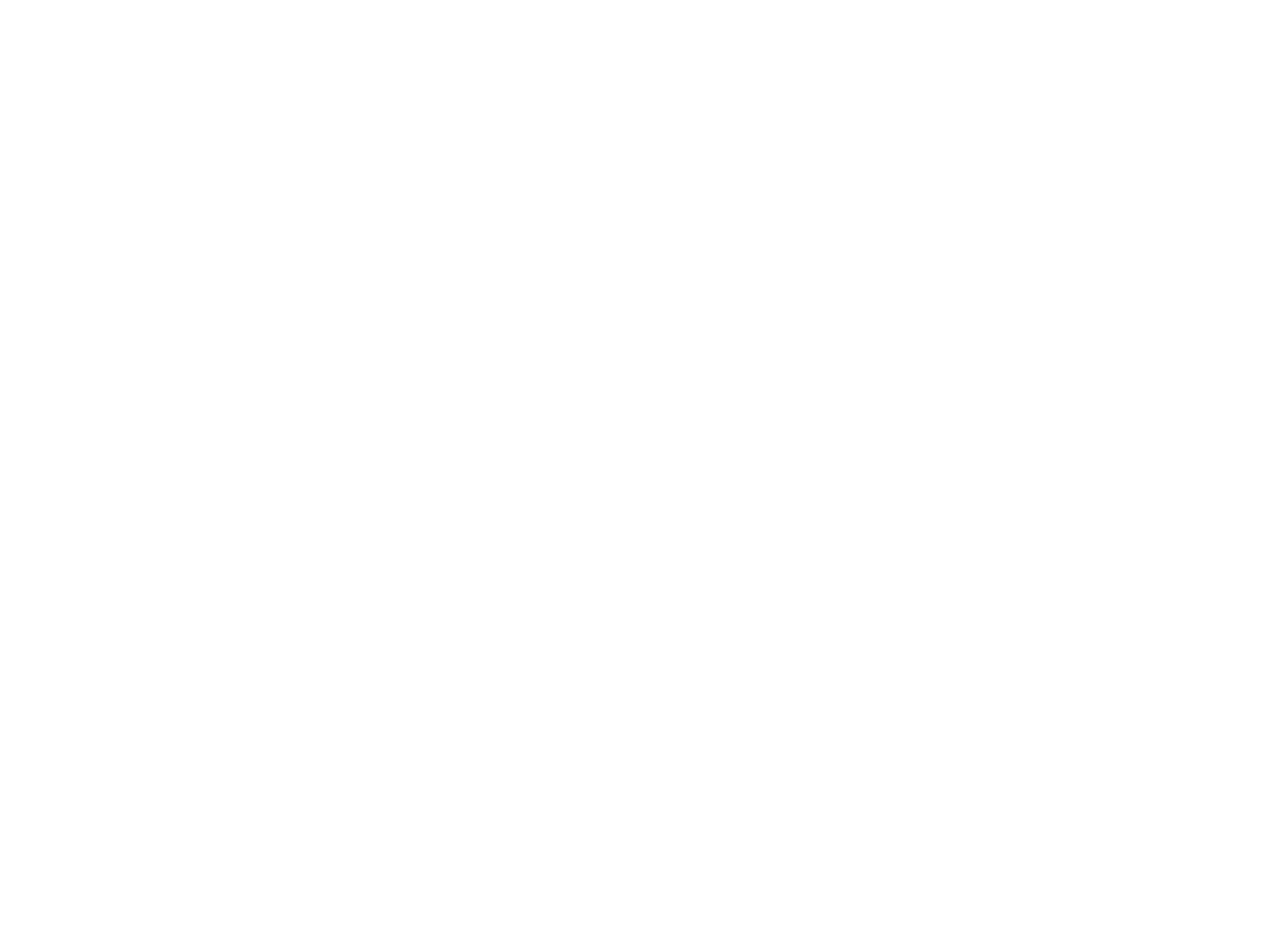
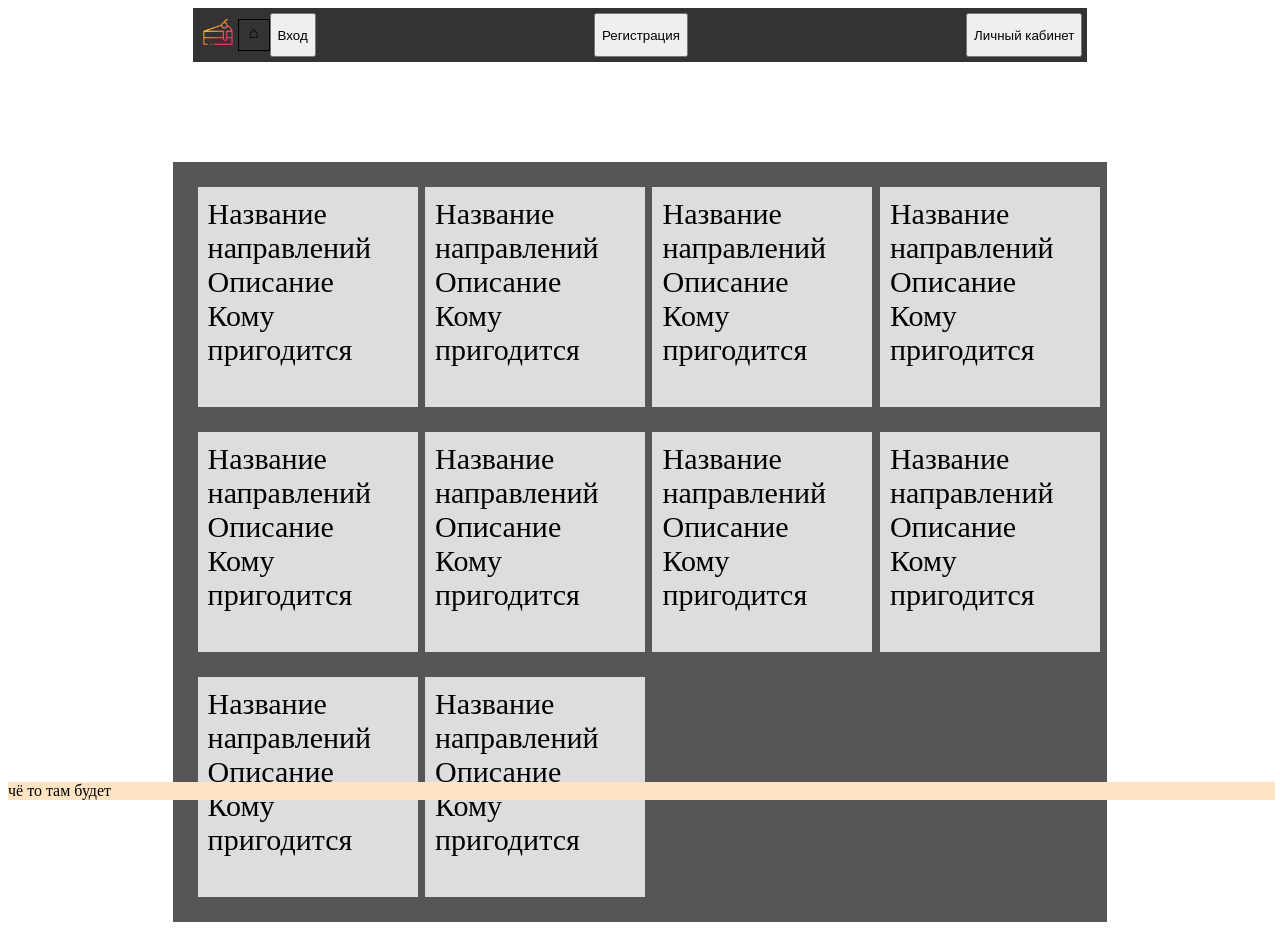
Before and after one commit to manInit/school-page-front, a React (Create React App) app: page /trajectory_list in a window 1280 px wide. Before the commit this address had no page. Before the commit the page ends 800 px from the top, so only its background shows below. Built offline with nearby package versions, Linux system fonts and the light colour scheme.

Commit message:
change trajectory to trajectory_list

```diff
--- a/src/App.js
+++ b/src/App.js
@@ -2,7 +2,7 @@
 
 import Home from "./home";
 import Personal from "./personal_space";
-import Trajectory from './trajectory'
+import TrajectoryList from './trajectory_list'
 import Sign_on from "./sign_on";
 import Sign_in from "./sign_in";
 
@@ -20,7 +20,7 @@
           <Routes>
               <Route path="/" element={<Home />} />
               <Route path="/personal" element={<Personal />} />
-              <Route path="/trajectory" element={<Trajectory />} />
+              <Route path="/trajectory_list" element={<TrajectoryList />} />
               <Route path="/register" element={<Sign_on />} />
               <Route path="/login" element={<Sign_in />} />
 
--- a/src/home.jsx
+++ b/src/home.jsx
@@ -7,7 +7,7 @@
 // export const home_btn = <input type="button" value='⌂' className='home_btn' onClick={() => {window.location.href=base_url}}/>
 export const uni_btn = <div className='uni_btn' onClick={() => {window.location.href='https://www.istu.edu'}}><img src={uni_logo} width='40' alt="uni_logo"/></div>
 export const home_btn = <div value='⌂' className='home_btn' onClick={() => {window.location.href=base_url}}><span>⌂</span></div>
-export const trajectory_btn = <input type='button' className='trajectory_btn' value='Направления' onClick={() => {window.location.href=base_url+'/trajectory'}}/>
+export const trajectory_btn = <input type='button' className='trajectory_btn' value='Направления' onClick={() => {window.location.href=base_url+'/trajectory_list'}}/>
 export const personal_space_btn = <input type='button' value='Личный кабинет' style={{marginLeft: 'auto'}} onClick={()=>{window.location.href=base_url+'/personal'}} />
 export const user_btn = <span className="user_fi">Имя Фамилия</span>
 export const login_btn = <input type='button' value='Вход' onClick={()=>{window.location.href=base_url+'/login'}}/>
--- a/src/trajectory.jsx
+++ b/src/trajectory.jsx
@@ -1,41 +1,7 @@
-import { useEffect } from "react"
-import { home_btn, personal_space_btn, bottom_info, uni_btn, user_btn } from "./home"
-import { get_req } from "./utils/requests-api"
 
 
-const Trajectory = (id) =>{
-    const data = {}//get_req('')
-    const trajectories = [{},{},{},{},{},{},{},{},{},{}]//get_req('')
-    useEffect(() => {
-        document.title = `Траектория`;
-    })
-    return(
-        <>
-            <div className="head_wrap">
-                {uni_btn}
-                {home_btn}
-                <div className="head_panel">
+const TrajectoryInfo = () =>{
 
-                    {user_btn}
-                    {personal_space_btn}
-                </div>
-            </div>
-            <div className="grid_container">
-                {trajectories.map(elem => (
-                    trajectory_div(elem)
-                ))}
-            </div>
-            {bottom_info}
-        </>
-    )
 }
 
-export default Trajectory
-
-const trajectory_div = (elem) =>{
-    return(
-        <div /*key={elem.id}*/ className="grid_item" onClick={()=>{}}>
-            Траектория развития
-        </div>
-    )
-}
+export default TrajectoryInfo
--- /dev/null
+++ b/src/trajectory_list.jsx
@@ -0,0 +1,46 @@
+import { useEffect } from "react"
+import { home_btn, personal_space_btn, bottom_info, uni_btn, user_btn, login_btn, register_btn } from "./home"
+import { get_req } from "./utils/requests-api"
+
+
+const TrajectoryList = (id) =>{
+    const data = {}//get_req('')
+    const trajectories = [{},{},{},{},{},{},{},{},{},{}]//get_req('')
+    useEffect(() => {
+        document.title = `Направления`;
+    })
+    return(
+        <>
+            <div className="head_wrap">
+
+                <div className="head_panel">
+                    {uni_btn}
+                    {home_btn}
+                    {login_btn}
+                    {register_btn}
+                    {/* {user_btn} */}
+                    {personal_space_btn}
+                </div>
+            </div>
+            {/* <span style={{fontSize: '200%'}}>Направления</span> */}
+            <div className="grid_container">
+                {trajectories.map(elem => (
+                    trajectory_div(elem)
+                ))}
+            </div>
+            {bottom_info}
+        </>
+    )
+}
+
+export default TrajectoryList
+
+const trajectory_div = (elem) =>{
+    return(
+        <div /*key={elem.id}*/ className="grid_item" onClick={()=>{}}>
+            Название направлений
+            Описание
+            Кому пригодится
+        </div>
+    )
+}
```
